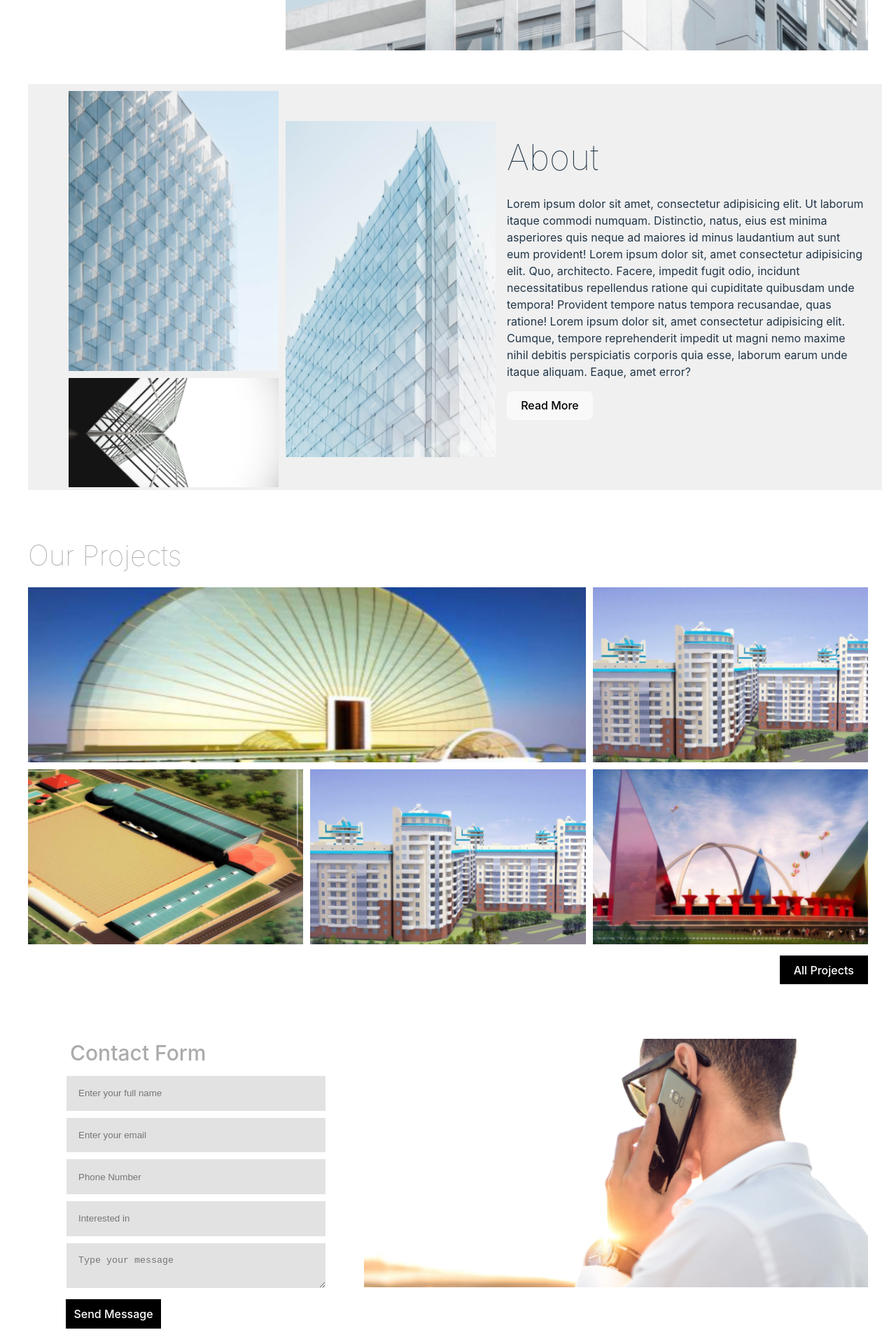
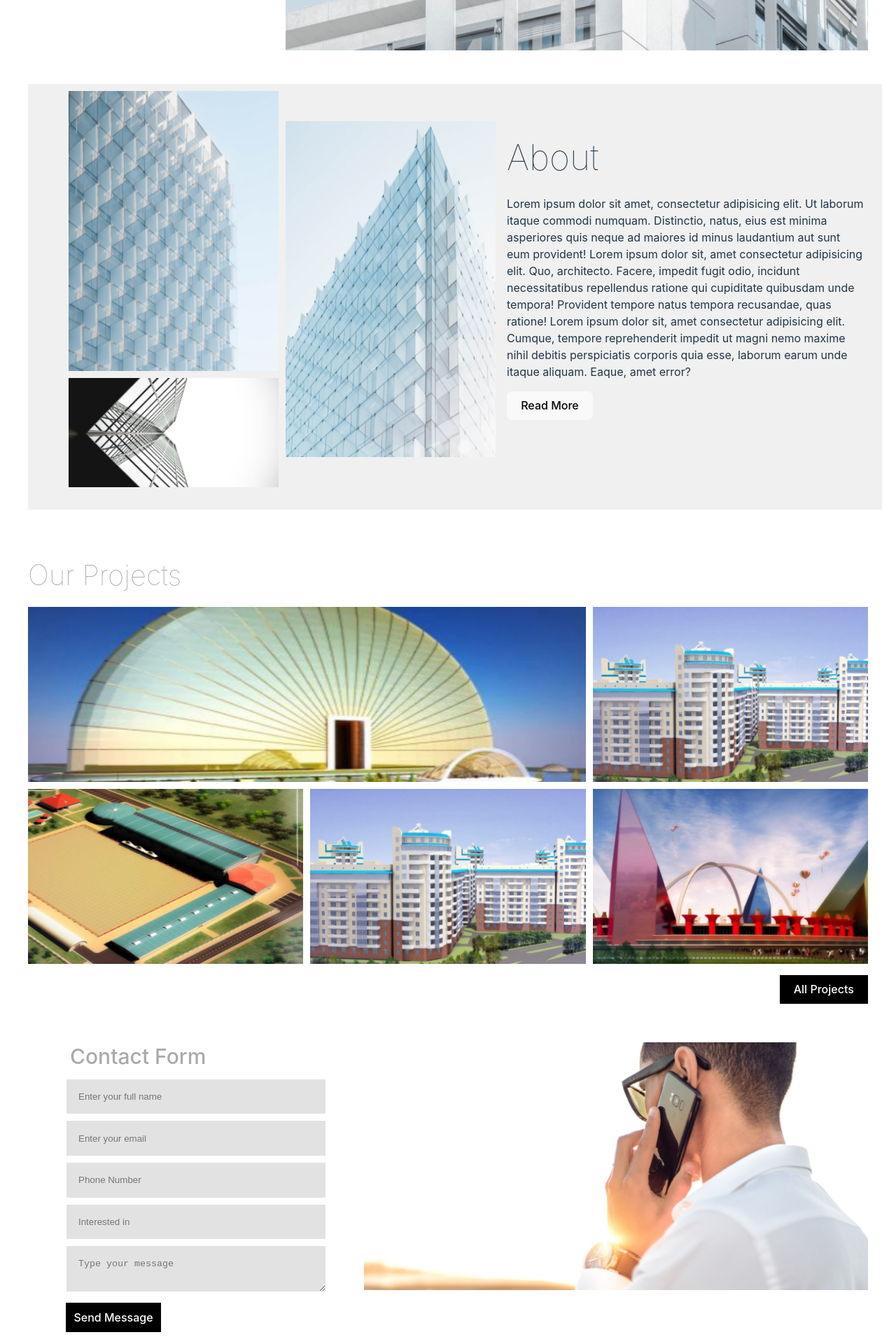
Before and after one commit to moromoke01/Kodecamp-task3-landingPage, a React (Vite) app: page / in a window 1280 px wide. Shown: the part 660-2580 px from the top of the page at 70% size. Built offline with nearby package versions, Linux system fonts and the light colour scheme.

Commit message:
initial commit

```diff
--- a/src/App.css
+++ b/src/App.css
@@ -82,9 +82,10 @@
 /* About section */
 .about {
   width: 100%;
-  height: 70vh;
+  /* height: 70vh; */
   background: #e6e5e594;
   padding: 10px;
+  padding-bottom: 2em;
   display: flex;
   flex-direction: row;
 }
@@ -137,7 +138,8 @@
 .project {
   margin-top: 4em;
   width: 100%;
-  height: 80vh;
+  padding-bottom: 2em;
+  /* height: 80vh; */
 }
 
 .project p {
@@ -196,7 +198,7 @@
   flex-direction: row;
   width: 100%;
   margin-top: 3em;
-  padding-bottom: 2em;
+  padding-bottom: 1em;
 }
 
 .contact-form {
```
